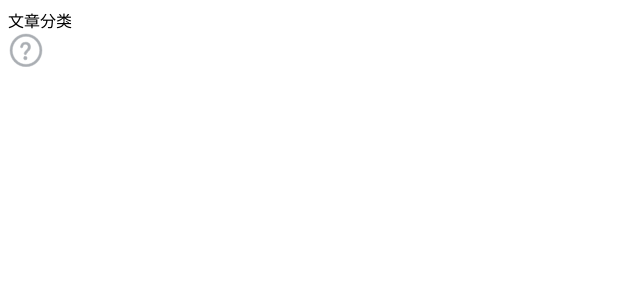
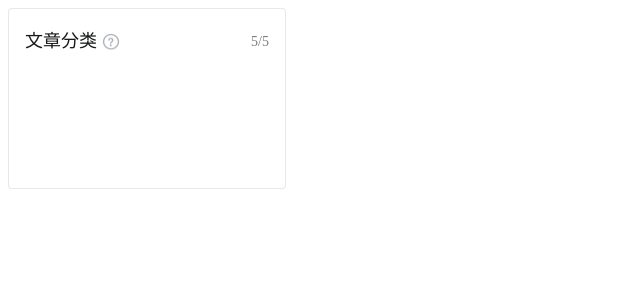
Before and after one commit to tflins/vue-select-panel, a Vue app: page / in a window 1280 px wide. Shown: the top 300 px of the page, without its empty margins (0-640 px from the left). Built offline with nearby package versions, Linux system fonts and the light colour scheme.

Commit message:
完成 header 样式

```diff
--- a/src/components/VueSelectPanle/index.vue
+++ b/src/components/VueSelectPanle/index.vue
@@ -1,5 +1,6 @@
 <template>
   <div class="vue-select-panle">
+
     <div class="vue-select-panle-header">
       <div class="vue-select-panle-header__title">
         文章分类
@@ -7,7 +8,15 @@
       <div class="vue-select-panle-header__question">
         <img src="@/assets/icon/question.png">
       </div>
+      <div class="vue-select-panle-header__selectcount">
+        5/5
+      </div>
     </div>
+
+    <div class="vue-select-panle-body">
+
+    </div>
+
   </div>
 </template>
 
@@ -15,18 +24,64 @@
 export default {
   name: 'VueSelectPanle',
 
-  data() {
-
-  },
+  data() {},
 
   props: {
-    dataList: {
-
-    }
+    dataList: {}
   }
 }
 </script>
 
 <style rel="stylesheet/scss" lang="scss" scoped>
+.vue-select-panle {
+  box-sizing: border-box;
+  position: relative;
+  width: 278px;
+  height: 181px;
+  padding: 20px 16px;
 
+  background-color: rgba(255, 255, 255, 1);
+  border: 1px solid rgba(230, 232, 235, 0.98);
+  border-radius: 4px;
+  font-family: PingFangSC-Medium, PingFang SC;
+
+  &-header {
+    display: flex;
+    align-items: center;
+
+    &__title,
+    &__question {
+      float: left;
+    }
+
+    &__title {
+      margin-right: 5px;
+      font-size: 18px;
+      font-weight: 500;
+      color: rgba(24, 25, 26, 1);
+      line-height: 25px;
+    }
+
+    &__question {
+      width: 18px;
+      height: 18px;
+      overflow: hidden;
+
+      img {
+        width: 100%;
+        height: 100%;
+      }
+    }
+
+    &__selectcount {
+      margin-left: auto;
+
+      color: rgba(121, 124, 128, 1);
+      font-size: 14px;
+      font-weight: 400;
+      line-height: 20px;
+      font-family: PingFangSC-Regular, PingFang SC;
+    }
+  }
+}
 </style>
```
